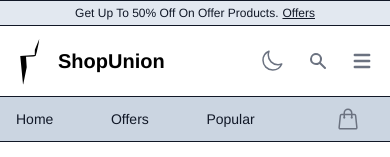
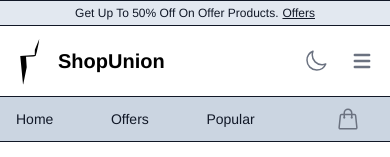
Before and after one commit to UNHOTOfficial/ShopUnion-v2, a Next.js app: page /signin in a window 390 px wide. Shown: the top 157 px of the page. Built offline with nearby package versions, Linux system fonts and the light colour scheme; a web font is replaced by a local one.

Commit message:
Remove Search Button On Mobile.

```diff
--- a/components/header.jsx
+++ b/components/header.jsx
@@ -45,28 +45,6 @@ export default function Header() {
                 d="M12 3v2.25m6.364.386l-1.591 1.591M21 12h-2.25m-.386 6.364l-1.591-1.591M12 18.75V21m-4.773-4.227l-1.591 1.591M5.25 12H3m4.227-4.773L5.636 5.636M15.75 12a3.75 3.75 0 11-7.5 0 3.75 3.75 0 017.5 0z"
               />
             </svg>
-          </button>
-          <button
-            type="button"
-            data-collapse-toggle="navbar-search"
-            aria-controls="navbar-search-button"
-            aria-expanded="false"
-            className="md:hidden text-gray-500 dark:text-gray-400 hover:bg-gray-100 dark:hover:bg-gray-700 focus:outline-none focus:ring-4 focus:ring-gray-200 dark:focus:ring-gray-700 rounded-lg text-sm p-2.5 mr-1"
-          >
-            <svg
-              className="w-5 h-5"
-              aria-hidden="true"
-              fill="currentColor"
-              viewBox="0 0 20 20"
-              xmlns="http://www.w3.org/2000/svg"
-            >
-              <path
-                fillRule="evenodd"
-                d="M8 4a4 4 0 100 8 4 4 0 000-8zM2 8a6 6 0 1110.89 3.476l4.817 4.817a1 1 0 01-1.414 1.414l-4.816-4.816A6 6 0 012 8z"
-                clipRule="evenodd"
-              ></path>
-            </svg>
-            <span className="sr-only">Search</span>
           </button>
           <div className="hidden relative md:block">
             <div className="flex absolute inset-y-0 left-0 items-center pl-3 pointer-events-none">
@@ -119,7 +97,8 @@ export default function Header() {
           className="hidden justify-between items-center w-full md:flex md:order-2 md:w-full"
           id="navbar-search"
         >
-          <div className="relative mt-3 md:hidden">
+          <div className="flex flex-col items-center mt-4 md:flex-row md:space-x-8 md:mt-0 md:text-sm md:w-full md:font-medium md:border-0 md:bg-white dark:bg-gray-800 md:dark:bg-gray-900 dark:border-gray-700 rounded-lg border border-gray-100 px-3">
+            <div className="relative mt-3 md:mt-0 lg:w-full">
               <div className="flex absolute inset-y-0 left-0 items-center pl-3 pointer-events-none">
                 <svg
                   className="w-5 h-5 text-gray-500"
@@ -139,11 +118,10 @@ export default function Header() {
                 type="text"
                 id="search-navbar-input-2"
                 className="block p-2 pl-10 w-full text-gray-900 bg-gray-50 rounded-lg border border-gray-300 sm:text-sm focus:ring-blue-500 focus:border-blue-500 dark:bg-gray-700 dark:border-gray-600 dark:placeholder-gray-400 dark:text-white dark:focus:ring-blue-500 dark:focus:border-blue-500"
-              placeholder="Search..."
+                placeholder="Search For A Product..."
               />
             </div>
-          <div className="flex flex-col items-center mt-4 md:flex-row md:space-x-8 md:mt-0 md:text-sm md:justify-between md:w-full md:font-medium md:border-0 md:bg-white dark:bg-gray-800 md:dark:bg-gray-900 dark:border-gray-700 rounded-lg border border-gray-100 px-3">
-            <ul className="flex items-center flex-col md:flex-row md:w-2/5 md:justify-evenly">
+            <ul className="md:hidden flex items-center flex-col md:flex-row md:w-2/5 md:justify-evenly">
               <li>
                 <a
                   href="#"
@@ -170,7 +148,7 @@ export default function Header() {
                 </a>
               </li>
             </ul>
-            <ul className="flex items-center justify-evenly w-full mt-2 md:justify-between md:w-3/6 lg:w-2/6 xl:w-1/5">
+            <ul className="flex items-center justify-evenly md:justify-between md:w-3/6 lg:w-6/12 xl:w-3/12">
               <li className="hidden md:block">
                 <button
                   type="button"
@@ -222,7 +200,7 @@ export default function Header() {
               <li>
                 <Link href="/signin">
                   <button className="inline-flex items-center justify-center p-0.5 overflow-hidden text-sm font-medium text-gray-900 rounded-lg group bg-gradient-to-br from-cyan-500 to-blue-500 group-hover:from-cyan-500 group-hover:to-blue-500 hover:text-white dark:text-white focus:ring-4 focus:outline-none focus:ring-cyan-200 dark:focus:ring-cyan-800">
-                    <span className="px-5 py-2.5 transition-all ease-in duration-75 bg-white dark:bg-gray-900 rounded-md group-hover:bg-opacity-0">
+                    <span className="px-5 py-2 transition-all ease-in duration-75 bg-white dark:bg-gray-900 rounded-md group-hover:bg-opacity-0">
                       Sign In
                     </span>
                   </button>
```
Lines whose indentation alone changed are shown as unchanged.
